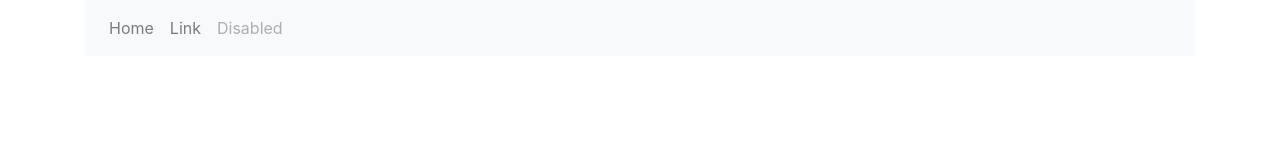
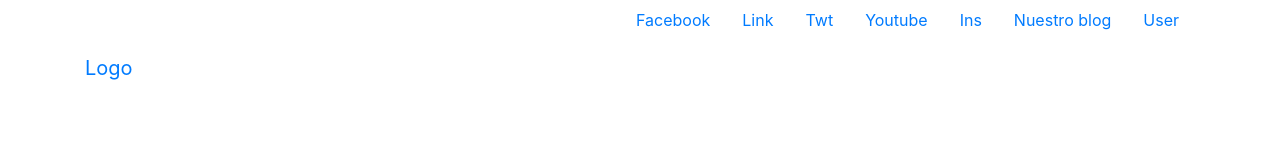
Before and after one commit to carlos-agudelo/sv, a website: page index.html in a window 1280 px wide. Drawn offline with nearby package versions, Linux system fonts and the light colour scheme.

Commit message:
avance sv

```diff
--- a/index.html
+++ b/index.html
@@ -10,24 +10,43 @@
   </head>
   <body>
 
+  	<div class="container-fluid px-0">
 		<div class="container">
 			<div class="row">
-			<div class="col-12">
-
-<nav class="navbar navbar-expand-lg navbar-light bg-light">
-
-	<ul class="navbar-nav mr-auto">
+				<nav class="col-12">
+					<ul class="nav justify-content-end">
 						<li class="nav-item">
-			<a class="nav-link" href="#">Home <span class="sr-only">(current)</span></a>
+							<a class="nav-link" href="#">Facebook</a>
 						</li>
 						<li class="nav-item">
 							<a class="nav-link" href="#">Link</a>
 						</li>
 						<li class="nav-item">
-			<a class="nav-link disabled" href="#">Disabled</a>
+							<a class="nav-link" href="#">Twt</a>
+						</li>
+						<li class="nav-item">
+							<a class="nav-link" href="#">Youtube</a>
+						</li>
+						<li class="nav-item">
+							<a class="nav-link" href="#">Ins</a>
+						</li>
+						<li class="nav-item">
+							<a class="nav-link" href="#">Nuestro blog</a>
+						</li>
+						<li class="nav-item">
+							<a class="nav-link" href="#">User</a>
 						</li>
 					</ul>
+				</nav>
+			</div>
+		</div>
+	</div>
 
+	<div class="container">
+		<div class="row">
+			<div class="col-12">
+				<nav class="navbar navbar-expand-lg px-0">
+					<a class="navbar-brand" href="#">Logo</a>
 				</nav>
 			</div>
 		</div>
```
Lines whose indentation alone changed are shown as unchanged.
